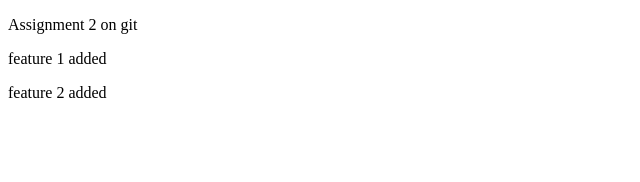
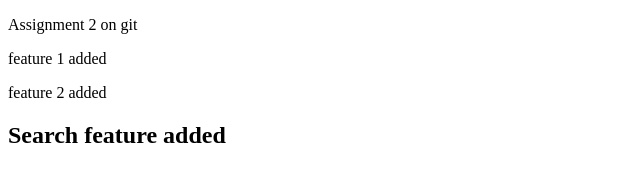
Before and after one commit to bharathan2003/Git_Assignments, a plain HTML site: page index.html in a window 1280 px wide. Shown: the whole page, without its empty margins (0-640 px from the left). Drawn offline with Linux system fonts and the light colour scheme.

Commit message:
Search feature added

```diff
--- a/index.html
+++ b/index.html
@@ -9,5 +9,11 @@
     <p>Assignment 2 on git </p>
     <p>feature 1 added</p>
     <p>feature 2 added</p>
+
+
+
+
+
+    <h2>Search feature added</h2>
 </body>
 </html>
```
